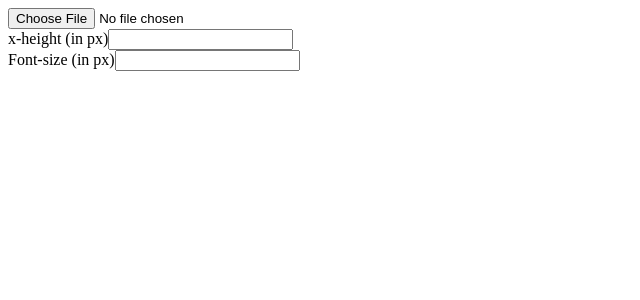
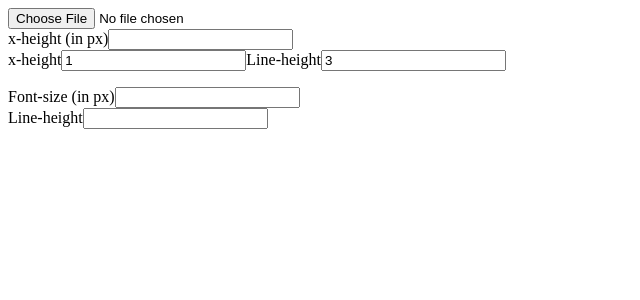
Before and after one commit to masakudamatsu/font-metrics, a React (Create React App) app: page / in a window 1280 px wide. Shown: the top 300 px of the page, without its empty margins (0-640 px from the left). Built offline with nearby package versions, Linux system fonts and the light colour scheme.

Commit message:
#18 Green: Show line-height in response to user's  scale inputs

```diff
--- a/src/App.js
+++ b/src/App.js
@@ -3,6 +3,8 @@ import React from 'react';
 import FontFileUploader from './components/FontFileUploader';
 import XheightBox from './components/XheightBox';
 import FontSizeBox from './components/FontSizeBox';
+import ModularScaleBoxes from './components/ModularScaleBoxes';
+import LineHeightBox from './components/LineHeightBox';
 import FontNameDisplay from './components/FontNameDisplay';
 import SampleParagraphs from './components/SampleParagraphs';
 
@@ -20,12 +22,17 @@ class App extends React.Component {
       unitsPerEm: '',
       userFontSize: '',
       userXHeight: '',
+      userScaleX: 1,
+      userScaleLine: 3,
+      userLineHeight: '',
       fontLoadFailure: false
     };
     this.fileChangeHandler = this.fileChangeHandler.bind(this);
     this.invalidFileHandler = this.invalidFileHandler.bind(this);
     this.xHeightToFontSize = this.xHeightToFontSize.bind(this);
     this.fontSizeToXHeight = this.fontSizeToXHeight.bind(this);
+    this.xHeightScaleToLineHeight = this.xHeightScaleToLineHeight.bind(this);
+    this.lineHeightScaleToLineHeight = this.lineHeightScaleToLineHeight.bind(this);
   }
 
   invalidFileHandler() {
@@ -78,6 +85,27 @@ class App extends React.Component {
     });
   }
 
+  xHeightScaleToLineHeight(xHeightScale) {
+    const newScale = this.state.userScaleLine / xHeightScale;
+    const newLineHeightValueInPixels = newScale * this.state.userXHeight;
+    const newLineHeightValue = (newLineHeightValueInPixels / this.state.userFontSize).toFixed(4);
+    this.setState({
+      userScaleX: xHeightScale,
+      userLineHeight: newLineHeightValue
+    });
+
+  }
+
+  lineHeightScaleToLineHeight(lineHeightScale) {
+    const newScale = lineHeightScale / this.state.userScaleX;
+    const newLineHeightValueInPixels = newScale * this.state.userXHeight;
+    const newLineHeightValue = (newLineHeightValueInPixels / this.state.userFontSize).toFixed(4);
+    this.setState({
+      userScaleLine: lineHeightScale,
+      userLineHeight: newLineHeightValue
+    });
+  }
+
   render() {
     return (
       <div className="App">
@@ -87,10 +115,17 @@ class App extends React.Component {
         <XheightBox
           xHeight={this.state.userXHeight}
           xHeightToFontSize={this.xHeightToFontSize} />
+        <ModularScaleBoxes
+          xHeightScale={this.state.userScaleX}
+          lineHeightScale={this.state.userScaleLine}
+          xHeightScaleToLineHeight={this.xHeightScaleToLineHeight}
+          lineHeightScaleToLineHeight={this.lineHeightScaleToLineHeight} />
+        <FontNameDisplay fontName={this.state.fullName} />
         <FontSizeBox
           fontSize={this.state.userFontSize}
           fontSizeToXHeight={this.fontSizeToXHeight} />
-        <FontNameDisplay fontName={this.state.fullName} />
+        <LineHeightBox
+          lineHeight={this.state.userLineHeight} />
         <SampleParagraphs
           fontFamily={this.state.fontFamily}
           fontSize={this.state.userFontSize}
--- /dev/null
+++ b/src/components/LineHeightBox.js
@@ -0,0 +1,25 @@
+import React from 'react';
+
+export default class LineHeightBox extends React.Component {
+  constructor(props) {
+    super(props);
+    this.handleChange = this.handleChange.bind(this);
+  }
+  handleChange(event) {
+  }
+  render() {
+    return (
+      <div>
+        <label htmlFor="line-height">
+          Line-height
+        </label>
+        <input type="number"
+               id="line-height"
+               data-testid="LineHeightBox"
+               onChange={this.handleChange}
+               value={this.props.lineHeight}
+        />
+      </div>
+    );
+  }
+}
--- /dev/null
+++ b/src/components/ModularScaleBoxes.js
@@ -0,0 +1,41 @@
+import React from 'react';
+
+export default class ModularScaleBoxes extends React.Component {
+  constructor(props) {
+    super(props);
+    this.handleChangeX = this.handleChangeX.bind(this);
+    this.handleChangeLine = this.handleChangeLine.bind(this);
+  }
+  handleChangeX(event) {
+    const xHeightScale = event.target.value;
+    this.props.xHeightScaleToLineHeight(xHeightScale);
+  }
+  handleChangeLine(event) {
+    const lineHeightScale = event.target.value;
+    this.props.lineHeightScaleToLineHeight(lineHeightScale);
+  }
+  render() {
+    return (
+      <div>
+        <label htmlFor="x-height-scale">
+          x-height
+        </label>
+        <input type="number"
+               id="x-height-scale"
+               data-testid="ScaleBoxX"
+               onChange={this.handleChangeX}
+               value={this.props.xHeightScale}
+        />
+        <label htmlFor="line-height-scale">
+          Line-height
+        </label>
+        <input type="number"
+               id="line-height-scale"
+               data-testid="ScaleBoxLine"
+               onChange={this.handleChangeLine}
+               value={this.props.lineHeightScale}
+        />
+      </div>
+    );
+  }
+}
```
